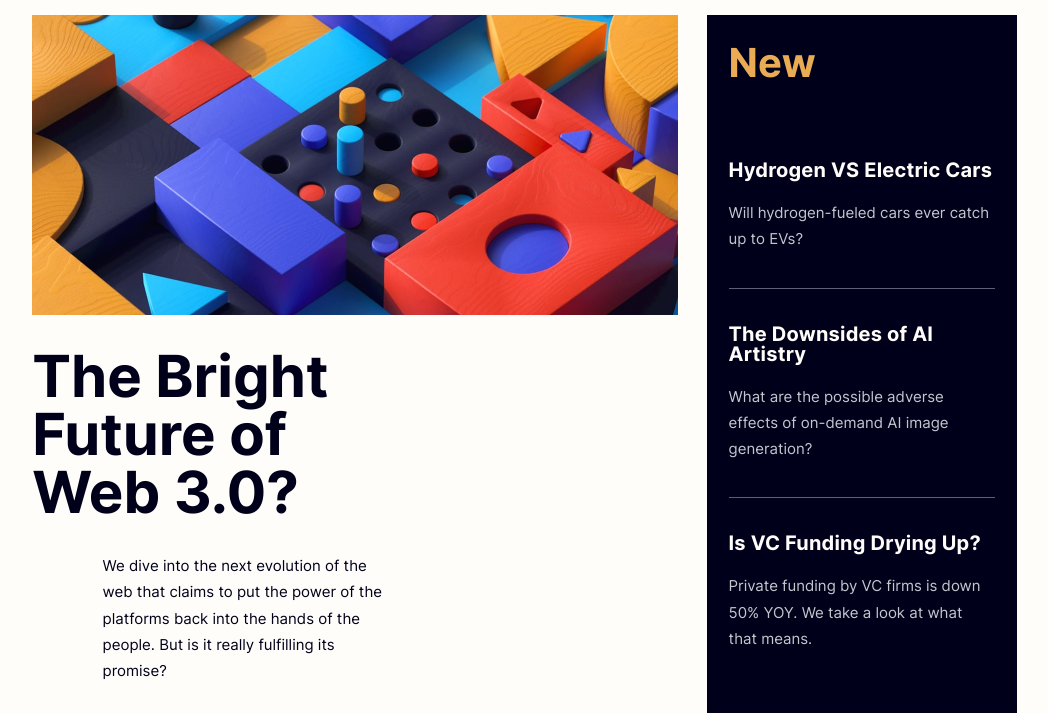
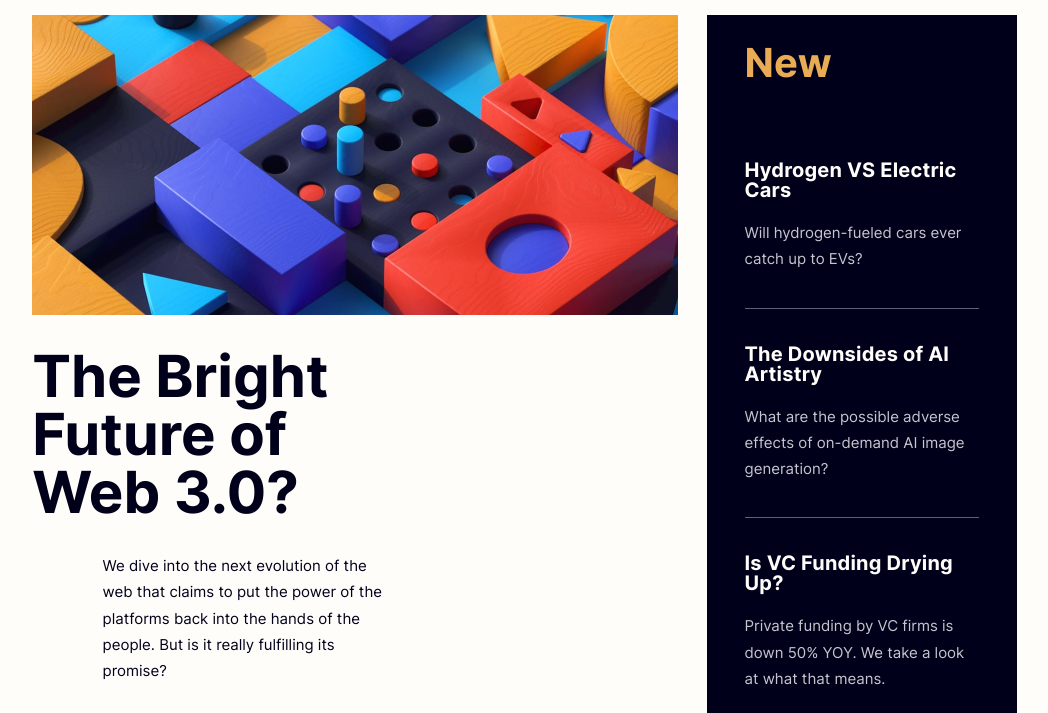
Before and after one commit to antozr/news-home-page, a website built with Parcel: page src/index.html in a window 1280 px wide. Shown: the part 69-782 px from the top of the page, without its empty margins (115-1163 px from the left). Built offline with nearby package versions, Linux system fonts and the light colour scheme.

```diff
--- a/src/styles/sect.scss
+++ b/src/styles/sect.scss
@@ -201,6 +201,7 @@
     &__boxNew{
       width: calc(33% - 15px );
       min-height: auto;
+      padding: 28px 38px;
     }
     &__title {
       font-size: 58px;
```
Also changed, not shown: README-template.md (deleted), README.md, screenschot.png (added).
